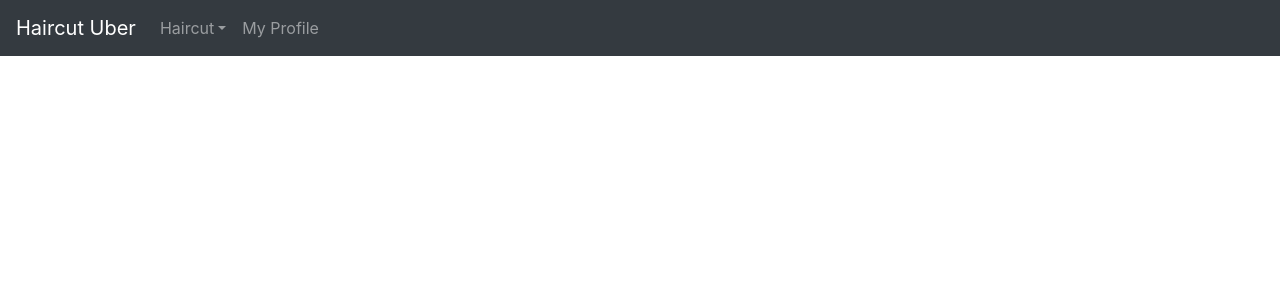
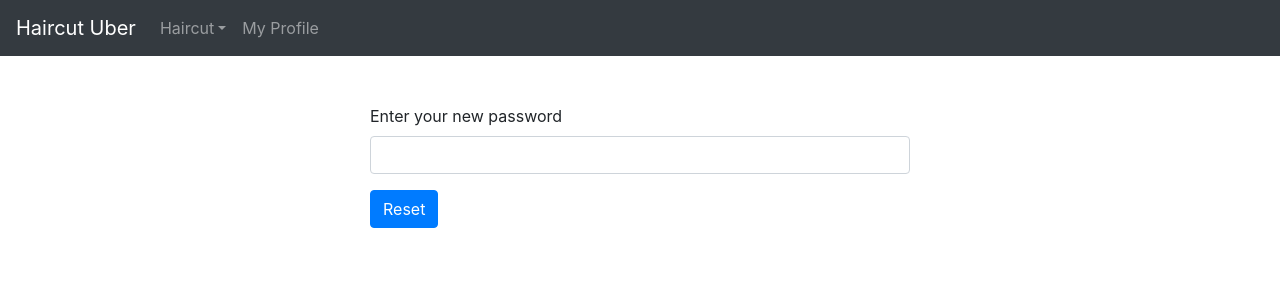
Before and after one commit to DylanFurner-71/CSE4345Group4, a React (Create React App) app in the folder client/: page /changePassword/1 in a window 1280 px wide. Shown: the top 300 px of the page. Built offline with nearby package versions, Linux system fonts and the light colour scheme.

Commit message:
almost done with change password

```diff
--- a/client/src/App.js
+++ b/client/src/App.js
@@ -13,6 +13,7 @@ import RegisterStylist from './components/register/registerStylist'
 import setAuthToken from "./utils/setAuthToken";
 import store from "./store";
 import { ROUTES } from './routes'
+import SendPassword from "./components/sendPassword";
 import ChangePassword from "./components/changePassword";
 // Check for token to keep user logged in
 if (localStorage.jwtToken) {
@@ -44,7 +45,10 @@ function App() {
 	                <Route exact path="/login" component={Login}/>
 	                <Route exact path="/user/register" component={RegisterUser}/>
                     <Route exact path="/stylist/register" component={RegisterStylist}/>
-                    <Route exact path="/resetPassword" component={ChangePassword}/>
+                    <Route exact path="/resetPassword" component={SendPassword}/>
+                    <Switch>
+                        <Route path="/changePassword/:id" children={<ChangePassword/>}/>
+                    </Switch>
 	                <Switch>
 	                    {ROUTES.map((route, i) => <PrivateRoute key={i} {...route}/>)}
 	                </Switch>
--- a/client/src/components/changePassword.js
+++ b/client/src/components/changePassword.js
@@ -1,37 +1,45 @@
 import React, {useState} from 'react';
+import {
+    useParams
+} from "react-router-dom";
 import axios from 'axios';
+import {useStore} from 'react-redux'
 
 const ChangePassword = () => {
-    const url = 'http://localhost:8000/users/forgotPassword'
-    const [email, setEmail] = useState('');
-
+    const store = useStore()
+    const userType = store.getState().auth
+    console.log(userType)
+    let {id} = useParams();
+    const [newPassword, setNewPassword] = useState('');
+    const URL = '/users/resetPassword/'
     const onSend = async event => {
         event.preventDefault()
-        await axios.post(url, {
-            email: email
+        await axios.put(URL+{id}, {
+            password: newPassword
         })
-            .then(res => alert('Reset password link sent successfully!'))
-            .catch(err => alert('Failed to send the link. Please try again!'))
-        setEmail('')
+            .then(res => console.log(res))
+            .catch(err => console.log(err))
     }
 
     return (
+        <div>
             <div className="container h-100 mt-5">
                 <div className="row align-items-center h-100">
                     <div className="col-6 mx-auto">
                         <form onSubmit={onSend}>
                             <div className="form-group">
-                            <label htmlFor="email">Enter your email below</label>
-                            <input type="email" id="email" value={email} onChange={event => setEmail(event.target.value)} className="form-control"/>
+                                <label htmlFor="email">Enter your new password</label>
+                                <input type="password" id="password" value={newPassword} onChange={event => setNewPassword(event.target.value)} className="form-control"/>
                             </div>
-                        <button type="submit" className="btn btn-primary">Send reset link</button>
+                            <button type="submit" className="btn btn-primary">Reset</button>
                         </form>
                     </div>
 
                 </div>
 
             </div>
+        </div>
     );
-};
+}
 
 export default ChangePassword;
--- /dev/null
+++ b/client/src/components/sendPassword.js
@@ -0,0 +1,37 @@
+import React, {useState} from 'react';
+import axios from 'axios';
+
+const SendPassword = () => {
+    const url = 'http://localhost:8000/users/forgotPassword'
+    const [email, setEmail] = useState('');
+
+    const onSend = async event => {
+        event.preventDefault()
+        await axios.post(url, {
+            email: email
+        })
+            .then(res => alert('Reset password link sent successfully!'))
+            .catch(err => alert('Failed to send the link. Please try again!'))
+        setEmail('')
+    }
+
+    return (
+        <div className="container h-100 mt-5">
+            <div className="row align-items-center h-100">
+                <div className="col-6 mx-auto">
+                    <form onSubmit={onSend}>
+                        <div className="form-group">
+                            <label htmlFor="email">Enter your email below</label>
+                            <input type="email" id="email" value={email} onChange={event => setEmail(event.target.value)} className="form-control"/>
+                        </div>
+                        <button type="submit" className="btn btn-primary">Send reset link</button>
+                    </form>
+                </div>
+
+            </div>
+
+        </div>
+    );
+};
+
+export default SendPassword;
--- a/client/src/routes.js
+++ b/client/src/routes.js
@@ -1,7 +1,7 @@
 import UserLanding from "./components/userLanding";
 
 export const ROUTES = [
-    // {path: '/changePassword', component: ChangePassword},
+    // {path: '/changePassword', component: SendPassword},
     // {path: "/register", component: Register}
     {path: "/userLanding", component: UserLanding}
 ]
```
Also changed, not shown: 1 other file (tests, documents, lock files or other folders). Lines whose indentation alone changed are shown as unchanged.
